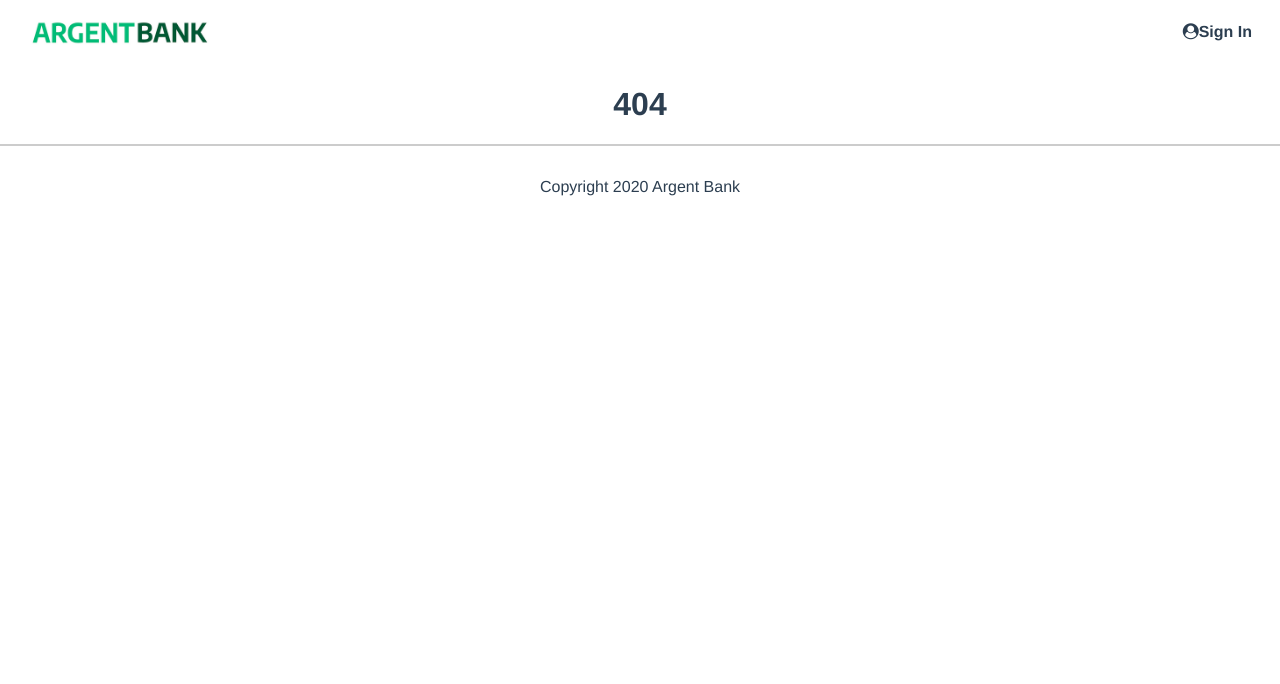
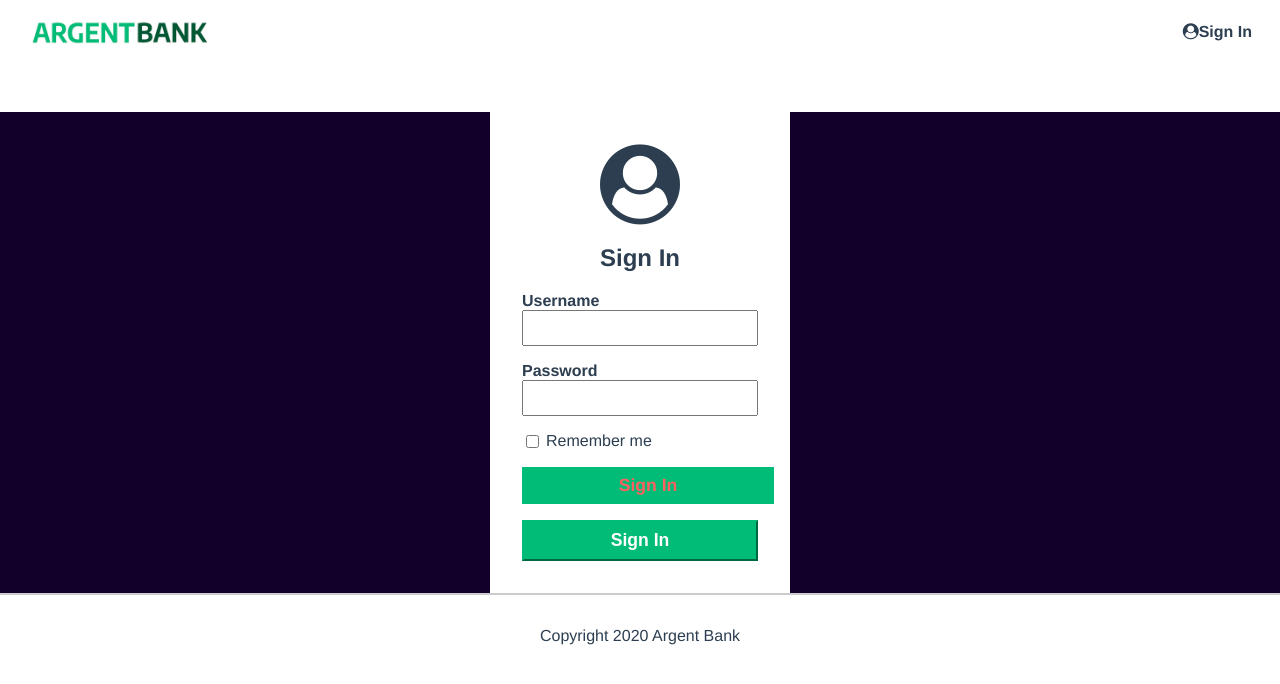
Before and after one commit to manel009/DefnouneManel_13_30032022, a React (Create React App) app in the folder argent-bank/: page /signIn in a window 1280 px wide. Before the commit this address had no page. Shown: the top 684 px of the page. Built offline with nearby package versions, Linux system fonts and the light colour scheme.

Commit message:
sign in page

```diff
--- a/argent-bank/src/components/App.js
+++ b/argent-bank/src/components/App.js
@@ -3,6 +3,7 @@
 import Home from "./home/Home";
 import Error404 from "./error404/Error404";
 import Footer from "./footer/Footer";
+import SignIn from "./sign-in/SignIn";
 
 function App() {
   return (
@@ -10,6 +11,7 @@
       <HeaderNav />
     <Routes>
       <Route path="/" element={<Home />}/>
+      <Route path="/signIn" element={<SignIn />}/>
       <Route path="*" element={<Error404 />} />
     </Routes>
     <Footer />
--- /dev/null
+++ b/argent-bank/src/components/sign-in/SignIn.js
@@ -0,0 +1,42 @@
+import React from "react";
+import{connect} from "react-redux";
+
+const mapStateToProps = state => {
+    return {
+        user : state.user
+    }
+};
+
+function SignIn(props){
+    console.log(props);
+    return (
+        props.user.name ? "true"
+            :
+            <main class="main bg-dark">
+            <section class="sign-in-content">
+              <i class="fa fa-user-circle sign-in-icon"></i>
+              <h1>Sign In</h1>
+              <form>
+                <div class="input-wrapper">
+                  <label for="username">Username</label
+                  ><input type="text" id="username" />
+                </div>
+                <div class="input-wrapper">
+                  <label for="password">Password</label
+                  ><input type="password" id="password" />
+                </div>
+                <div class="input-remember">
+                  <input type="checkbox" id="remember-me" /><label for="remember-me"
+                    >Remember me</label
+                  >
+                </div>
+                <a href="./user.html" class="sign-in-button">Sign In</a>
+                <button class="sign-in-button">Sign In</button>
+
+              </form>
+            </section>
+          </main>
+    );
+}
+
+export default (connect(mapStateToProps))(SignIn);
```
